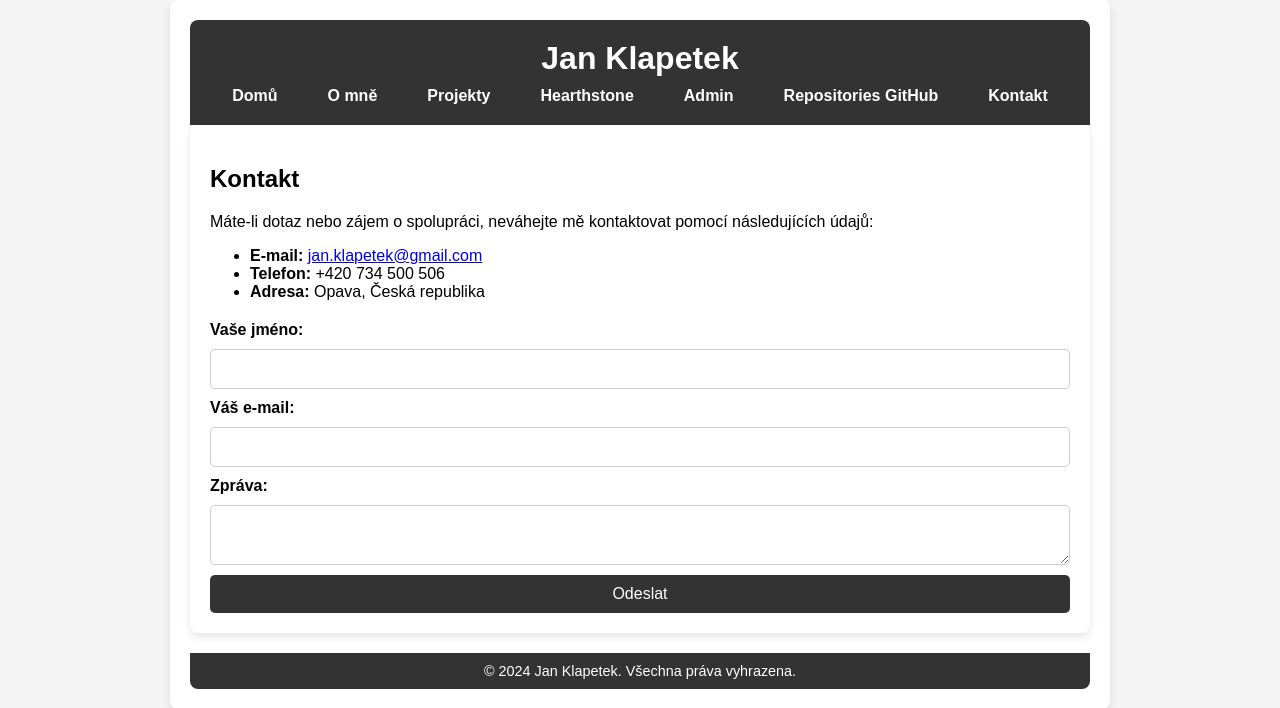
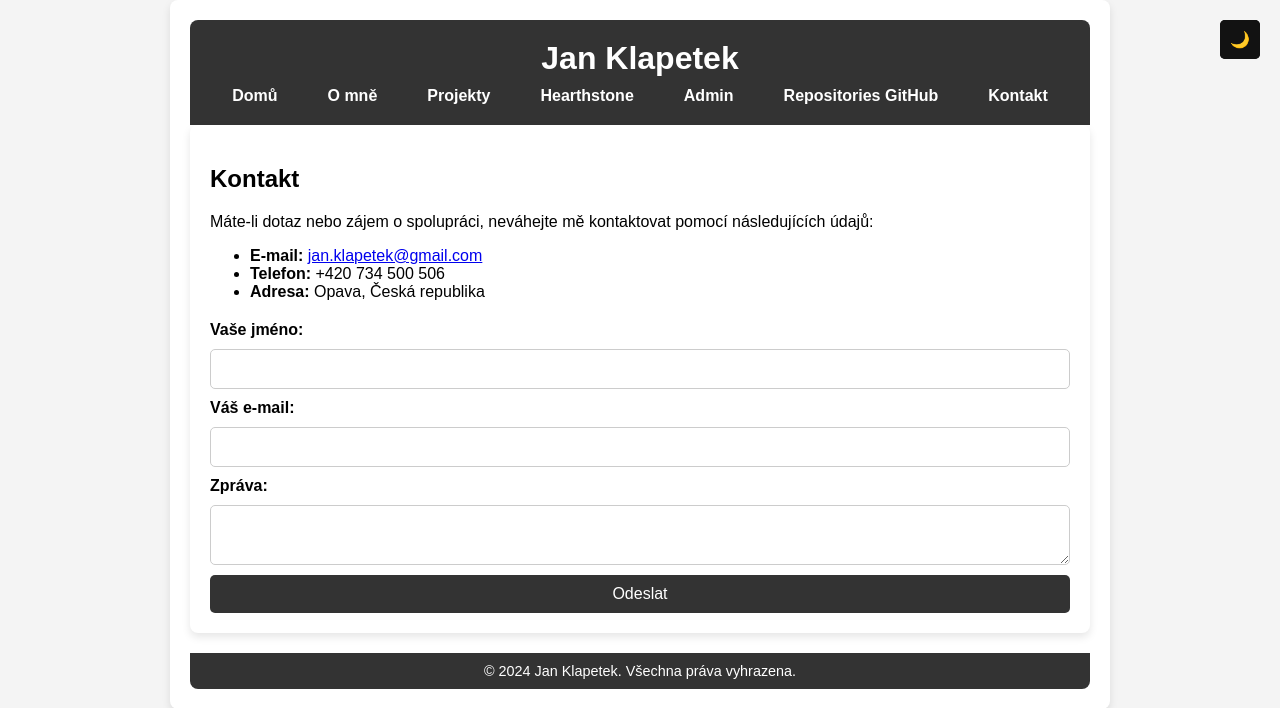
Before and after one commit to JanKlapetek/cv_project, a Django app: page /kontakt/ in a window 1280 px wide. Shown: the top 708 px of the page. Run offline with Django 5.2, Linux system fonts and the light colour scheme.

Commit message:
added animate.css and dark mode button

```diff
--- a/cv/static/cv/script.js
+++ b/cv/static/cv/script.js
@@ -46,3 +46,23 @@ if (contactForm) {
         contactForm.reset(); // Vyčistí formulář
     });
 };
+
+document.addEventListener("DOMContentLoaded", function() {
+    const darkModeToggle = document.getElementById("darkModeToggle");
+    const body = document.body;
+
+    darkModeToggle.addEventListener("click", function() {
+        body.classList.toggle("dark-mode");
+        // Uložíme stav režimu do localStorage, aby se režim uchoval i po obnovení stránky
+        if (body.classList.contains("dark-mode")) {
+            localStorage.setItem("darkMode", "enabled");
+        } else {
+            localStorage.setItem("darkMode", "disabled");
+        }
+    });
+
+    // Zkontrolujeme, jestli je režim již aktivní v localStorage při načítání stránky
+    if (localStorage.getItem("darkMode") === "enabled") {
+        body.classList.add("dark-mode");
+    }
+});
--- a/cv/static/cv/style.css
+++ b/cv/static/cv/style.css
@@ -143,3 +143,30 @@ form button {
 form button:hover {
     background-color: #64ff6c;
 }
+
+/* Tmavý režim */
+body.dark-mode {
+    background-color: #121212;
+    color: white;
+}
+
+nav a.dark-mode {
+    color: #64ff6c;
+}
+#darkModeToggle {
+    position: fixed;
+    top: 20px;
+    right: 20px;
+    padding: 10px;
+    font-size: 16px;
+    background-color: #121212;
+    color: white;
+    border: none;
+    border-radius: 5px;
+    cursor: pointer;
+    z-index: 1000; /* Aby bylo tlačítko nad ostatními prvky */
+}
+
+#darkModeToggle:hover {
+    background-color: #64ff6c;
+}
--- a/cv/templates/cv/about_view.html
+++ b/cv/templates/cv/about_view.html
@@ -7,11 +7,12 @@
     <title>Jan Klapetek</title>
     <link rel="stylesheet" href="{% static 'cv/style.css' %}">
     <script src="{% static 'cv/script.js' %}" defer></script>
+    <link rel="stylesheet" href="https://cdnjs.cloudflare.com/ajax/libs/animate.css/4.1.1/animate.min.css">
 </head>
 <body>
     <div class="container">
         <header>
-            <h1>O mně</h1>
+            <h1 class="animate__animated animate__flipInX">O mně</h1>
             <nav>
                 <ul>
                     <li><a href="/">Domů</a></li>
@@ -22,6 +23,7 @@
                     <li><a href="https://github.com/JanKlapetek?tab=repositories">Repositories GitHub</a></li>
                     <li><a href="{% url 'kontakt' %}">Kontakt</a></li>
                 </ul>
+                <button id="darkModeToggle">🌙</button>
             </nav>
         </header>
         <section id="education">
--- a/cv/templates/cv/cv_view.html
+++ b/cv/templates/cv/cv_view.html
@@ -7,11 +7,12 @@
     <title>Jan Klapetek</title>
     <link rel="stylesheet" href="{% static 'cv/style.css' %}">
     <script src="{% static 'cv/script.js' %}" defer></script>
+    <link rel="stylesheet" href="https://cdnjs.cloudflare.com/ajax/libs/animate.css/4.1.1/animate.min.css">
 </head>
 <body>
     <div class="container">
         <header>
-            <h1>Jan Klapetek</h1>
+            <h1 class="animate__animated animate__flipInX">Jan Klapetek</h1>
             <nav>
                 <ul>
                     <li><a href="/">Domů</a></li>
@@ -22,6 +23,7 @@
                     <li><a href="https://github.com/JanKlapetek?tab=repositories">Repositories GitHub</a></li>
                     <li><a href="{% url 'kontakt' %}">Kontakt</a></li>
                 </ul>
+                <button id="darkModeToggle">🌙</button>
             </nav>
         </header>
 
--- a/cv/templates/cv/hearthstone_view.html
+++ b/cv/templates/cv/hearthstone_view.html
@@ -7,11 +7,12 @@
     <title>Jan Klapetek</title>
     <link rel="stylesheet" href="{% static 'cv/style.css' %}">
     <script src="{% static 'cv/script.js' %}" defer></script>
+    <link rel="stylesheet" href="https://cdnjs.cloudflare.com/ajax/libs/animate.css/4.1.1/animate.min.css">
 </head>
 <body>
     <div class="container">
         <header>
-            <h1>Hearthstone cards</h1>
+            <h1 class="animate__animated animate__flipInX">Hearthstone cards</h1>
             <nav>
                 <ul>
                     <li><a href="/">Domů</a></li>
@@ -23,6 +24,7 @@
                     <li><a href="{% url 'kontakt' %}">Kontakt</a></li>
                 </ul>
             </nav>
+            <button id="darkModeToggle">🌙</button>
         </header>
 
         <main>
--- a/cv/templates/cv/kontakt_view.html
+++ b/cv/templates/cv/kontakt_view.html
@@ -1,6 +1,8 @@
 {% extends 'cv/cv_view.html' %}
 
 {% block content %}
+<link rel="stylesheet" href="https://cdnjs.cloudflare.com/ajax/libs/animate.css/4.1.1/animate.min.css">
+<button id="darkModeToggle">🌙</button>
 <div class="container">
     <h2>Kontakt</h2>
     <p>Máte-li dotaz nebo zájem o spolupráci, neváhejte mě kontaktovat pomocí následujících údajů:</p>
```
